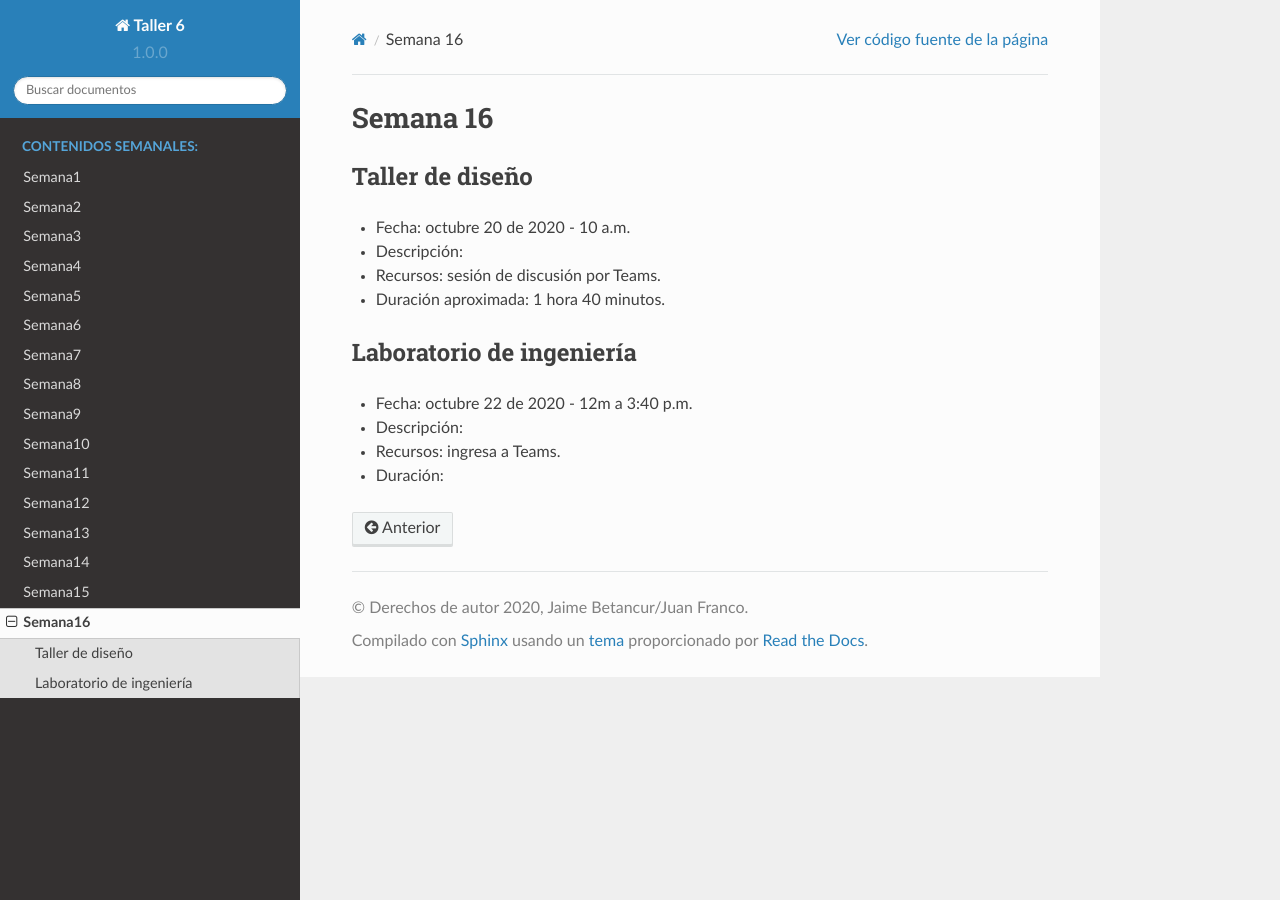
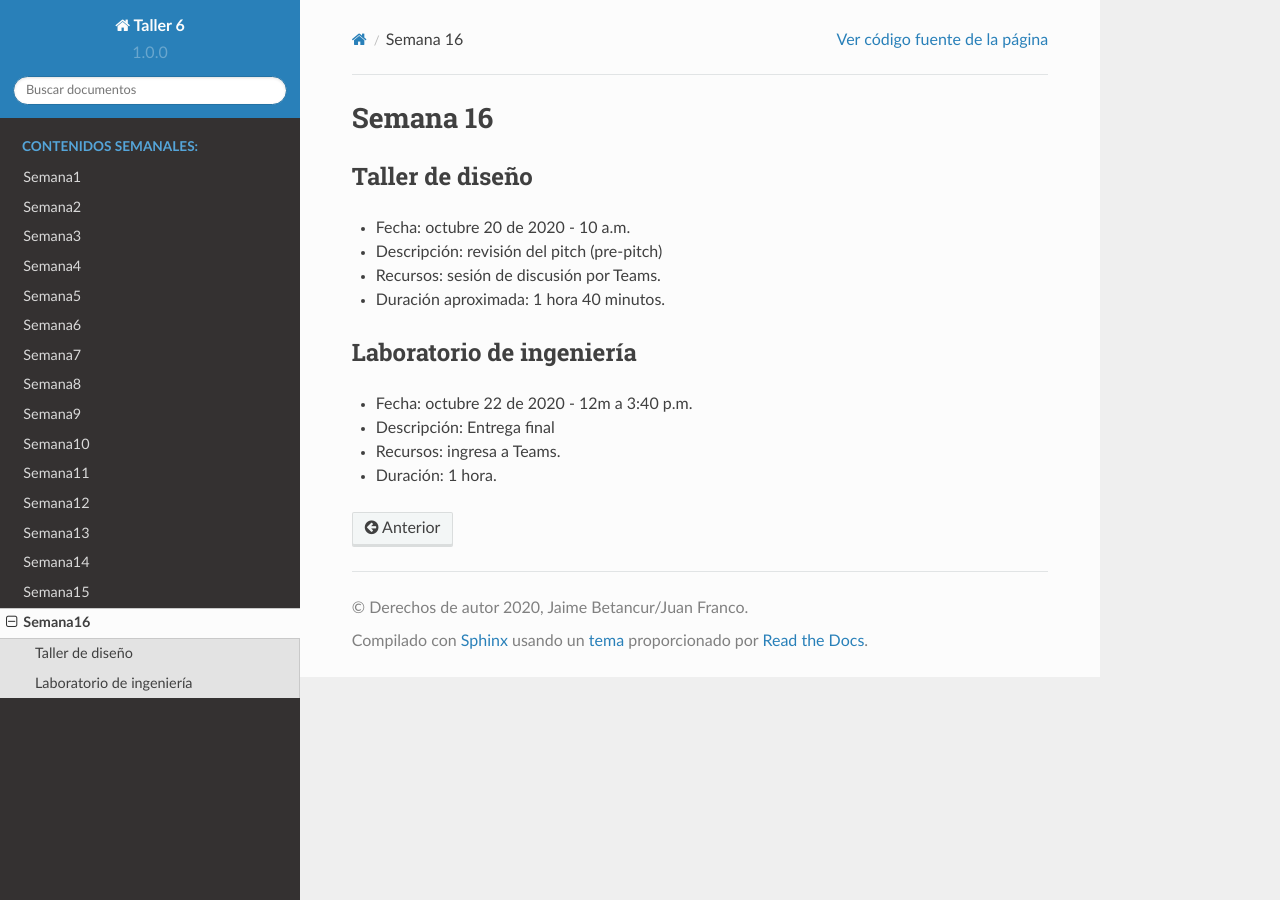
Before and after one commit to juanferfranco/taller6, a Sphinx documentation site: the page built from docs/_semana16/semana16.rst, in a window 1280 px wide. Built offline with Sphinx 7.4.7 and the Read the Docs theme 2.0.0, drawn with Linux system fonts in a browser that asks for light colours.

Commit message:
update weeks 15 and 16

```diff
--- a/docs/_semana15/semana15.rst
+++ b/docs/_semana15/semana15.rst
@@ -4,14 +4,14 @@ Semana 15
 Taller de diseño
 -----------------
 * Fecha: octubre 13 de 2020 - 10 a.m.
-* Descripción:
+* Descripción: lineamientos para el pitch
 * Recursos: sesión de discusión por Teams.
 * Duración aproximada: 1 hora 40 minutos.
 
 Laboratorio de ingeniería
 --------------------------
 * Fecha: octubre 15 de 2020 - 12m a 3:40 p.m.
-* Descripción: definición del demo para la entrega final.
+* Descripción: storyboard para la presentación del DEMO final
 * Recursos: ingresa a Teams.
 * Duración: 3 horas.
 
--- a/docs/_semana16/semana16.rst
+++ b/docs/_semana16/semana16.rst
@@ -5,13 +5,13 @@ Semana 16
 Taller de diseño
 -----------------
 * Fecha: octubre 20 de 2020 - 10 a.m.
-* Descripción:
+* Descripción: revisión del pitch (pre-pitch)
 * Recursos: sesión de discusión por Teams.
 * Duración aproximada: 1 hora 40 minutos.
 
 Laboratorio de ingeniería
 --------------------------
 * Fecha: octubre 22 de 2020 - 12m a 3:40 p.m.
-* Descripción:
+* Descripción: Entrega final
 * Recursos: ingresa a Teams.
-* Duración:
+* Duración: 1 hora.
```
